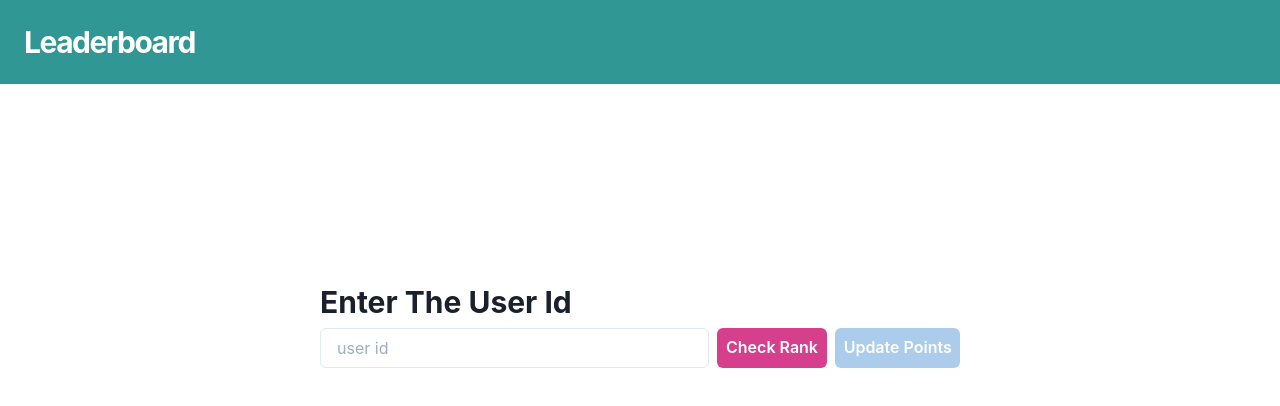
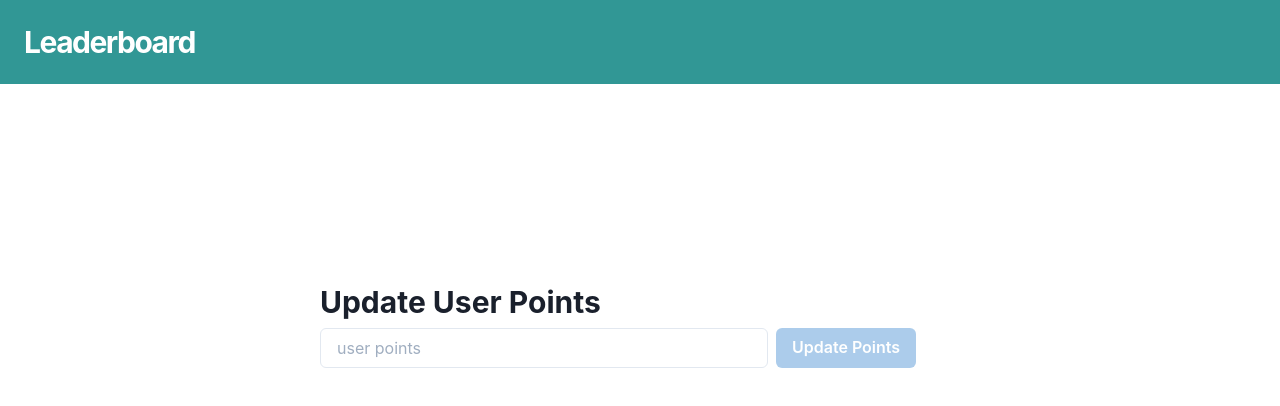
Before and after one commit to abhay27chauhan/leaderboard-frontend, a React (Create React App) app: page /update-points in a window 1280 px wide. Shown: the top 406 px of the page. Built offline with nearby package versions, Linux system fonts and the light colour scheme; the HTML template or start-up script is replaced by a standard one.

Commit message:
changes undone

```diff
--- a/src/App.js
+++ b/src/App.js
@@ -21,10 +21,10 @@ function App() {
       <ChakraProvider>
         <Navbar />
         <Switch>
-          <Route path="/leaderboard-frontend/leaderboard">
+          <Route path="/leaderboard">
             <Leaderboard />
           </Route>
-          <Route path="/leaderboard-frontend/update-points">
+          <Route path="/update-points">
             <UpdatePoints />
           </Route>
           <Route path="/">
--- a/src/pages/Login/Login.js
+++ b/src/pages/Login/Login.js
@@ -12,12 +12,12 @@ function Login() {
     if (userId) {
       queryParams.append("currentUser", userId);
       history.push({
-        pathname: "/leaderboard-frontend/leaderboard",
+        pathname: "/leaderboard",
         search: queryParams.toString(),
       });
     } else {
       history.push({
-        pathname: "/leaderboard-frontend/leaderboard",
+        pathname: "/leaderboard",
         search: "",
       });
     }
@@ -28,12 +28,12 @@ function Login() {
     if (userId) {
       queryParams.append("user", userId);
       history.push({
-        pathname: "/leaderboard-frontend/update-points",
+        pathname: "/update-points",
         search: queryParams.toString(),
       });
     } else {
       history.push({
-        pathname: "/leaderboard-frontend/update-points",
+        pathname: "/update-points",
         search: "",
       });
     }
```
Also changed, not shown: 1 other file (tests, documents, lock files or other folders).
